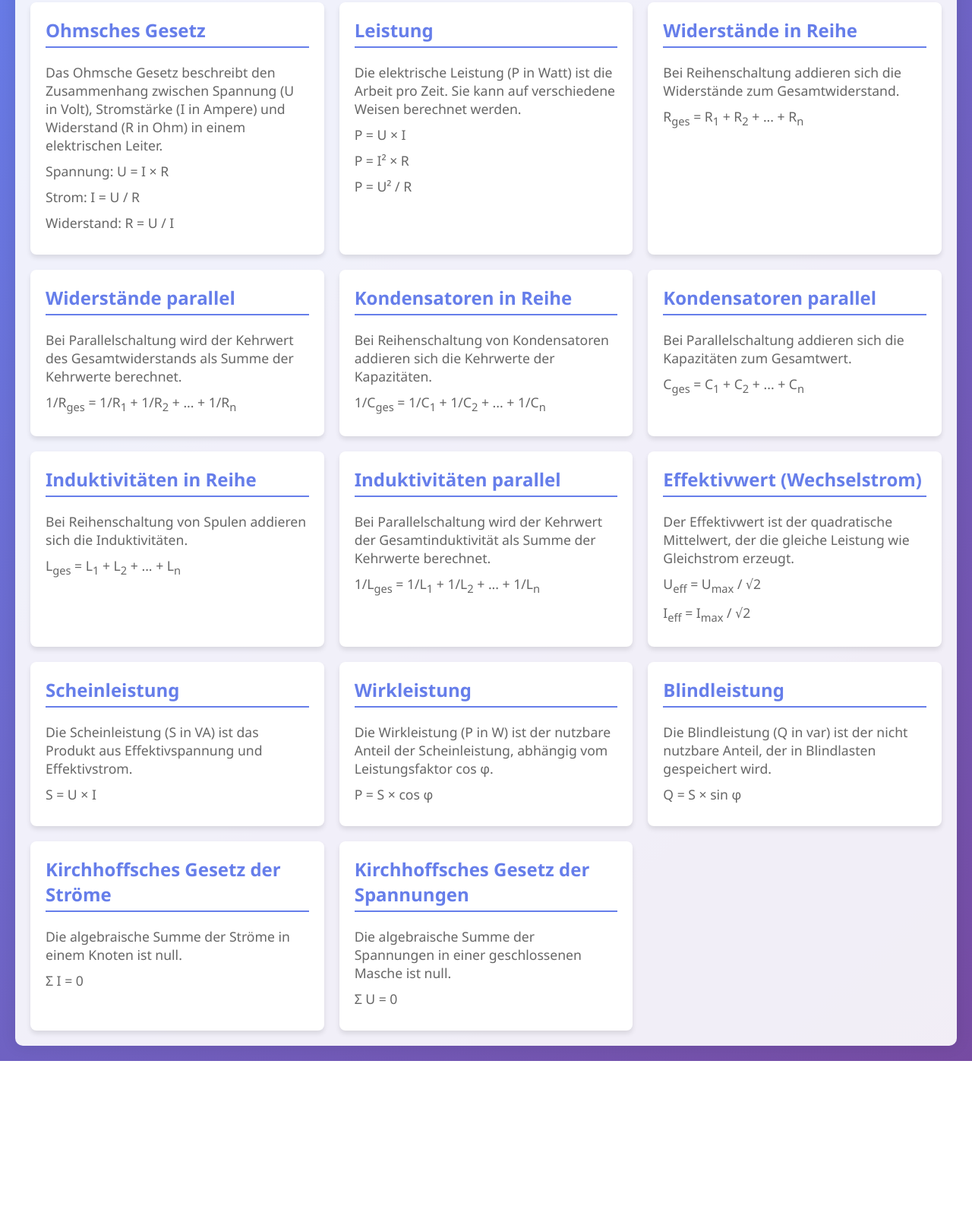
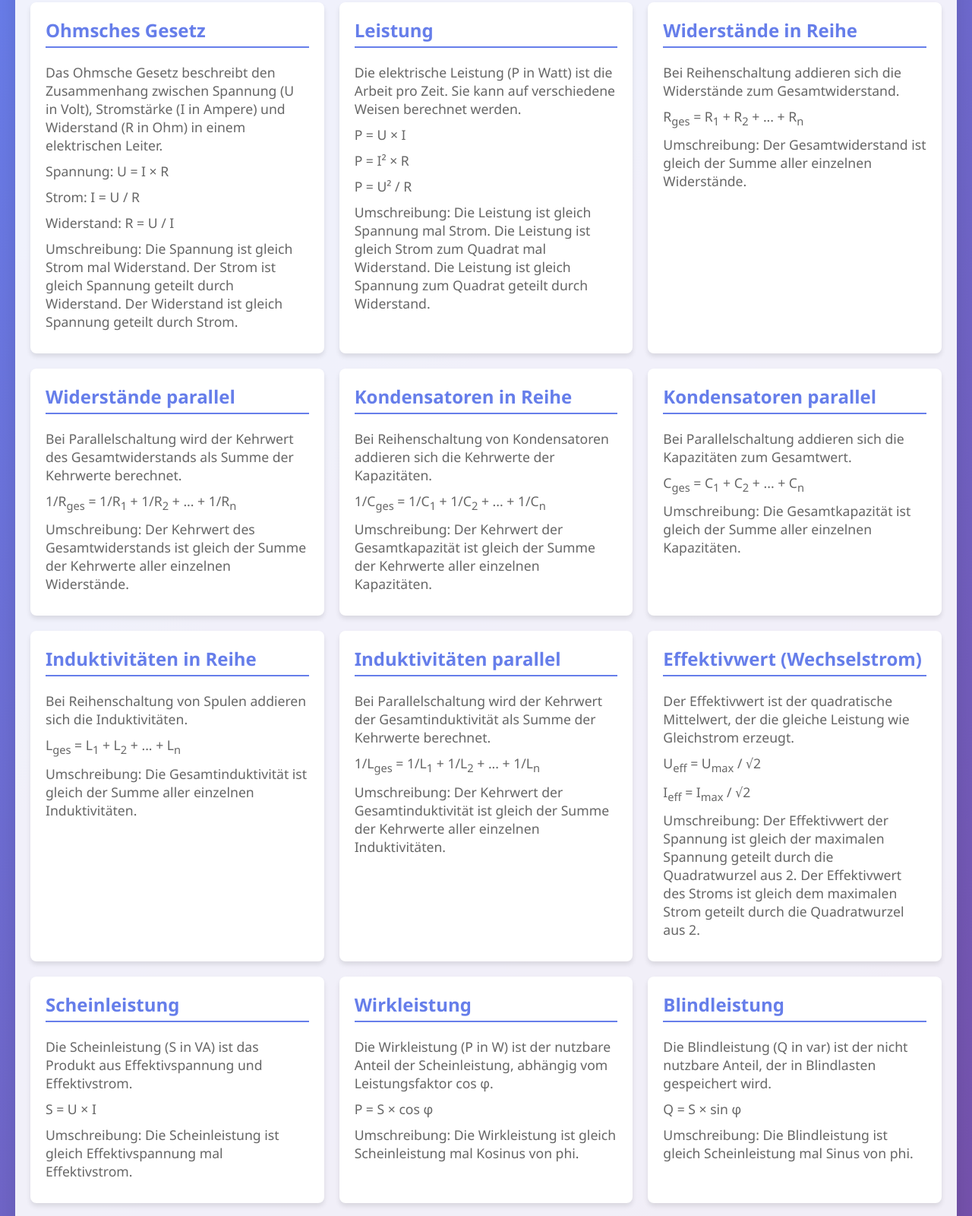
Before and after one commit to Dominik201939/electro-formulas-website, a plain HTML site: page index.html in a window 1280 px wide. Shown: the part 195-1795 px from the top of the page at 76% size. Before the commit the page ends 1591 px from the top, so only its background shows below. Drawn offline with Linux system fonts and the light colour scheme.

Commit message:
Add rewritten formulas in words

```diff
--- a/index.html
+++ b/index.html
@@ -85,6 +85,7 @@
                 <p>Spannung: U = I × R</p>
                 <p>Strom: I = U / R</p>
                 <p>Widerstand: R = U / I</p>
+                <p>Umschreibung: Die Spannung ist gleich Strom mal Widerstand. Der Strom ist gleich Spannung geteilt durch Widerstand. Der Widerstand ist gleich Spannung geteilt durch Strom.</p>
             </div>
 
             <div class="formula">
@@ -93,42 +94,49 @@
                 <p>P = U × I</p>
                 <p>P = I² × R</p>
                 <p>P = U² / R</p>
+                <p>Umschreibung: Die Leistung ist gleich Spannung mal Strom. Die Leistung ist gleich Strom zum Quadrat mal Widerstand. Die Leistung ist gleich Spannung zum Quadrat geteilt durch Widerstand.</p>
             </div>
 
             <div class="formula">
                 <h2>Widerstände in Reihe</h2>
                 <p>Bei Reihenschaltung addieren sich die Widerstände zum Gesamtwiderstand.</p>
                 <p>R<sub>ges</sub> = R<sub>1</sub> + R<sub>2</sub> + ... + R<sub>n</sub></p>
+                <p>Umschreibung: Der Gesamtwiderstand ist gleich der Summe aller einzelnen Widerstände.</p>
             </div>
 
             <div class="formula">
                 <h2>Widerstände parallel</h2>
                 <p>Bei Parallelschaltung wird der Kehrwert des Gesamtwiderstands als Summe der Kehrwerte berechnet.</p>
                 <p>1/R<sub>ges</sub> = 1/R<sub>1</sub> + 1/R<sub>2</sub> + ... + 1/R<sub>n</sub></p>
+                <p>Umschreibung: Der Kehrwert des Gesamtwiderstands ist gleich der Summe der Kehrwerte aller einzelnen Widerstände.</p>
             </div>
 
             <div class="formula">
                 <h2>Kondensatoren in Reihe</h2>
                 <p>Bei Reihenschaltung von Kondensatoren addieren sich die Kehrwerte der Kapazitäten.</p>
                 <p>1/C<sub>ges</sub> = 1/C<sub>1</sub> + 1/C<sub>2</sub> + ... + 1/C<sub>n</sub></p>
+                <p>Umschreibung: Der Kehrwert der Gesamtkapazität ist gleich der Summe der Kehrwerte aller einzelnen Kapazitäten.</p>
             </div>
 
             <div class="formula">
                 <h2>Kondensatoren parallel</h2>
                 <p>Bei Parallelschaltung addieren sich die Kapazitäten zum Gesamtwert.</p>
                 <p>C<sub>ges</sub> = C<sub>1</sub> + C<sub>2</sub> + ... + C<sub>n</sub></p>
+                <p>Umschreibung: Die Gesamtkapazität ist gleich der Summe aller einzelnen Kapazitäten.</p>
             </div>
 
             <div class="formula">
                 <h2>Induktivitäten in Reihe</h2>
                 <p>Bei Reihenschaltung von Spulen addieren sich die Induktivitäten.</p>
                 <p>L<sub>ges</sub> = L<sub>1</sub> + L<sub>2</sub> + ... + L<sub>n</sub></p>
+                <p>Umschreibung: Die Gesamtinduktivität ist gleich der Summe aller einzelnen Induktivitäten.</p>
             </div>
 
             <div class="formula">
                 <h2>Induktivitäten parallel</h2>
                 <p>Bei Parallelschaltung wird der Kehrwert der Gesamtinduktivität als Summe der Kehrwerte berechnet.</p>
                 <p>1/L<sub>ges</sub> = 1/L<sub>1</sub> + 1/L<sub>2</sub> + ... + 1/L<sub>n</sub></p>
+                <p>Umschreibung: Der Kehrwert der Gesamtinduktivität ist gleich der Summe der Kehrwerte aller einzelnen Induktivitäten.</p>
             </div>
 
             <div class="formula">
@@ -136,36 +144,42 @@
                 <p>Der Effektivwert ist der quadratische Mittelwert, der die gleiche Leistung wie Gleichstrom erzeugt.</p>
                 <p>U<sub>eff</sub> = U<sub>max</sub> / √2</p>
                 <p>I<sub>eff</sub> = I<sub>max</sub> / √2</p>
+                <p>Umschreibung: Der Effektivwert der Spannung ist gleich der maximalen Spannung geteilt durch die Quadratwurzel aus 2. Der Effektivwert des Stroms ist gleich dem maximalen Strom geteilt durch die Quadratwurzel aus 2.</p>
             </div>
 
             <div class="formula">
                 <h2>Scheinleistung</h2>
                 <p>Die Scheinleistung (S in VA) ist das Produkt aus Effektivspannung und Effektivstrom.</p>
                 <p>S = U × I</p>
+                <p>Umschreibung: Die Scheinleistung ist gleich Effektivspannung mal Effektivstrom.</p>
             </div>
 
             <div class="formula">
                 <h2>Wirkleistung</h2>
                 <p>Die Wirkleistung (P in W) ist der nutzbare Anteil der Scheinleistung, abhängig vom Leistungsfaktor cos φ.</p>
                 <p>P = S × cos φ</p>
+                <p>Umschreibung: Die Wirkleistung ist gleich Scheinleistung mal Kosinus von phi.</p>
             </div>
 
             <div class="formula">
                 <h2>Blindleistung</h2>
                 <p>Die Blindleistung (Q in var) ist der nicht nutzbare Anteil, der in Blindlasten gespeichert wird.</p>
                 <p>Q = S × sin φ</p>
+                <p>Umschreibung: Die Blindleistung ist gleich Scheinleistung mal Sinus von phi.</p>
             </div>
 
             <div class="formula">
                 <h2>Kirchhoffsches Gesetz der Ströme</h2>
                 <p>Die algebraische Summe der Ströme in einem Knoten ist null.</p>
                 <p>Σ I = 0</p>
+                <p>Umschreibung: Die Summe aller Ströme, die in einen Knoten hinein fließen, ist gleich der Summe aller Ströme, die aus dem Knoten heraus fließen.</p>
             </div>
 
             <div class="formula">
                 <h2>Kirchhoffsches Gesetz der Spannungen</h2>
                 <p>Die algebraische Summe der Spannungen in einer geschlossenen Masche ist null.</p>
                 <p>Σ U = 0</p>
+                <p>Umschreibung: In einer geschlossenen Schleife ist die Summe aller Spannungsabfälle gleich der Summe aller Spannungsquellen.</p>
             </div>
         </div>
     </div>
```
